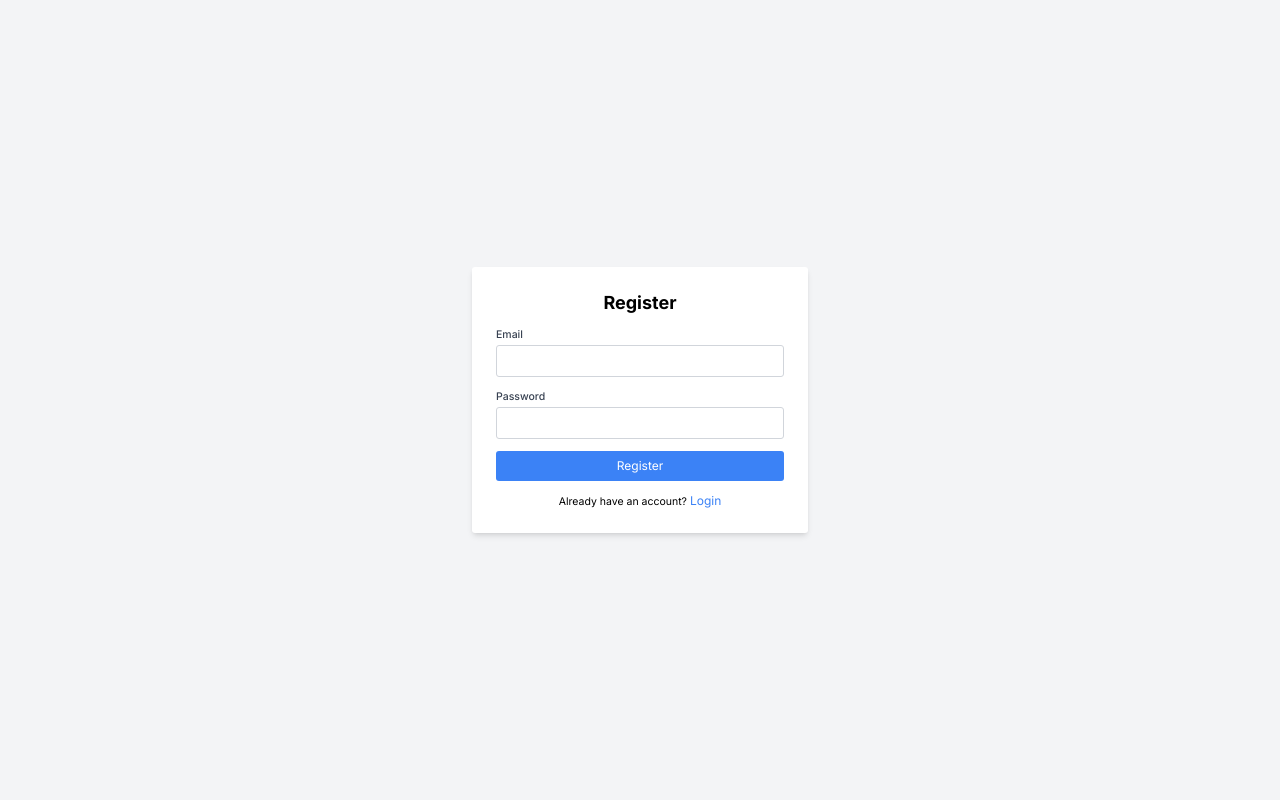
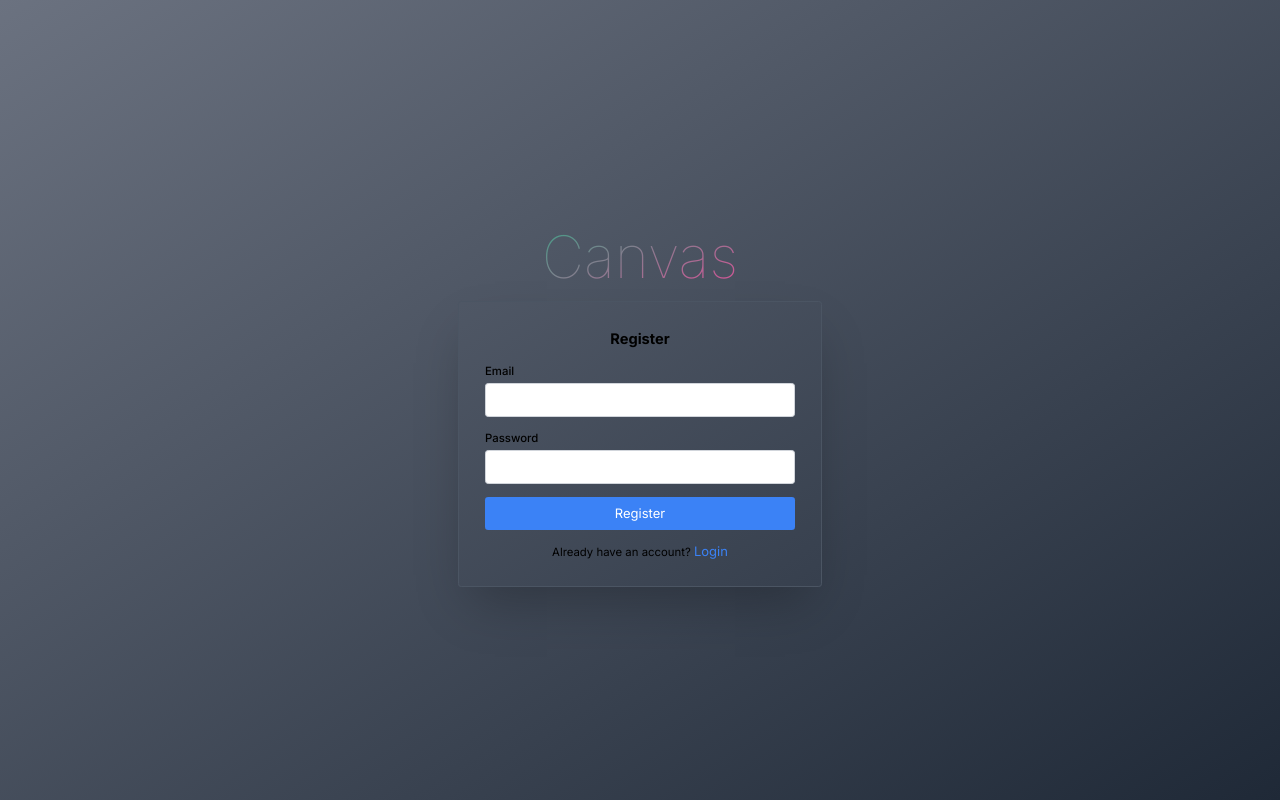
Before and after one commit to Dharmesh-Shimpi/canvas, a Next.js app: page /register in a window 1280 px wide. Built offline with nearby package versions, Linux system fonts and the light colour scheme.

Commit message:
ui update

```diff
--- a/src/app/canvas/page.js
+++ b/src/app/canvas/page.js
@@ -30,12 +30,14 @@ const Canvas = () => {
 	}, [setCanvas]);
 
 	return (
-		<div className='overflow-auto mx-0 flex flex-col bg-gradient-to-br from-gray-500 to-gray-800 h-full w-5/6 z-0 '>
-			<div className='flex flex-col items-start '>
+		<div className=' mx-0 flex z-0'>
+			<div className='flex flex-col items-start'>
 				<Sidebar />
-				<canvas
-					className='shadow-xl'
-					ref={ref}></canvas>
+				<div className='h-[500px] w-[800px] overflow-auto'>
+					<canvas
+						className='shadow-xl'
+						ref={ref}></canvas>
+				</div>
 			</div>
 		</div>
 	);
--- /dev/null
+++ b/src/app/components/Logo.js
@@ -0,0 +1,7 @@
+import css from './Logo.module.css';
+
+function Logo() {
+	return <p className={`font-thin ${css.text} ${css.customGradient}`}>Canvas</p>;
+}
+
+export default Logo;
--- a/src/app/components/Navbar.module.css
+++ b/src/app/components/Logo.module.css
@@ -2,13 +2,13 @@
 	background: linear-gradient(
 		to top left,
 		#7e5bef,
+		#fbbf24,
 		#ec4899,
-		#f43f5e,
-		#fbbf24,
-		#10b981
+		#10b981,
+		#f43f5e
 	);
 	background-size: 500% 500%;
-	animation: rotate-background 10s linear infinite;
+	animation: rotate-background 30s linear infinite;
 }
 
 @keyframes rotate-background {
@@ -16,13 +16,13 @@
 		background-position: 0% 0%;
 	}
 	25% {
-		background-position: 50% 50%;
+		background-position: 0% 100%;
 	}
 	50% {
 		background-position: 100% 100%;
 	}
 	75% {
-		background-position: 50% 50%;
+		background-position: 100% 0%;
 	}
 
 	100% {
@@ -36,7 +36,7 @@
 	background-clip: text;
 	-webkit-background-clip: text;
 	color: transparent;
-	margin-left: 2.25rem;
-	font-size: 3rem;
+	/* margin-left: 2.25rem; */
+	font-size: 4.5rem;
 	-webkit-font-smoothing: antialiased;
 }
--- a/src/app/components/Navbar.js
+++ b/src/app/components/Navbar.js
@@ -7,7 +7,7 @@ import { useCanvas } from '../../context/canvasContext';
 import ScreenRecorder from './screenRecorder';
 import CIcon from '@coreui/icons-react';
 import { cilAccountLogout } from '@coreui/icons';
-import css from './Navbar.module.css';
+import Logo from './Logo';
 
 const Navbar = () => {
 	const router = useRouter();
@@ -20,9 +20,9 @@ const Navbar = () => {
 	};
 
 	return (
-		<nav className='flex flex-row justify-between items-center bg-gradient-to-tr from-gray-500 to-gray-800 text-white w-full h-20 z-10 drop-shadow-2xl '>
-			<p className={`font-thin ${css.text} ${css.customGradient}`}>Canvas</p>
-
+		<nav className='flex justify-center items-center bg-gradient-to-tr from-gray-500 to-gray-800 text-white w-full h-20 z-10 drop-shadow-2xl '>
+			<div className='flex flex-row justify-between items-center  text-white w-5/6 min-w h-20'>
+				<Logo />
 				<div className='flex flex-row w-120 mr-9 text-white'>
 					<ScreenRecorder />
 					<Image canvas={canvas} />
@@ -36,6 +36,7 @@ const Navbar = () => {
 						Sign Out
 					</button>
 				</div>
+			</div>
 		</nav>
 	);
 };
--- a/src/app/components/gallery.js
+++ b/src/app/components/gallery.js
@@ -6,7 +6,7 @@ import { useCanvas } from '@/context/canvasContext';
 import CIcon from '@coreui/icons-react';
 import { cilImage } from '@coreui/icons';
 
-const POLL_INTERVAL = 5000;
+const POLL_INTERVAL = 1000;
 
 const Gallery = () => {
 	const [images, setImages] = useState([]);
@@ -44,31 +44,30 @@ const Gallery = () => {
 		}
 	};
 
+
 	return (
-		<div className='flex justify-start flex-col w-1/6 items-center bg-gray-500 shadow-xl'>
-			<div className='flex flex-row justify-start items-end drop-shadow-md py-5 h-30 w-5/6 z-10'>
+		<div className='container flex justify-start flex-col h-full w-[200px] items-center bg-gray-500 shadow-xl m-5 rounded-xl'>
+			<div className='flex flex-row justify-center items-end drop-shadow-md py-5 z-10 mx-5'>
 				<CIcon
-					className='h-6 mx-2'
+					className='h-6'
 					icon={cilImage}
 				/>
-				<h2 className=' text-base'>Images</h2>
+				<h2 className=' text-base mx-2'>Images</h2>
 			</div>
-			<div className=' overflow-auto flex flex-col justify-start items-center relative pt-5 z-0'>
 			{loading && <Loading />}
 			{error && <p>Error loading uploads</p>}
-				{images.length > 0 ? (
-					images.map((upload) => (
+			<div className=' overflow-auto flex flex-col justify-start items-center relative z-0'>
+				{!loading && images.length > 0
+					? images.map((upload) => (
 							<img
 								key={upload.id}
 								src={upload.url}
 								alt={`Upload ${upload.id}`}
-							className='w-5/6 rounded-lg shadow-lg m-2 cursor-pointer'
+								className='w-11/12 rounded-lg shadow-lg m-2 cursor-pointer'
 								onClick={(e) => handleImageClick(e, upload.url)}
 							/>
 					  ))
-				) : (
-					<p>Add Images</p>
-				)}
+					: !loading && <p className='m-5'>Upload Images to show here!!</p>}
 			</div>
 		</div>
 	);
--- a/src/app/globals.css
+++ b/src/app/globals.css
@@ -17,7 +17,7 @@
 }
 
 * {
-  font-size: 12px;
+  font-size: 13px;
 }
 
 body {
--- a/src/app/login/page.js
+++ b/src/app/login/page.js
@@ -5,6 +5,7 @@ import { useRouter } from 'next/navigation';
 import { signIn } from 'next-auth/react';
 import Link from 'next/link';
 import Loading from '../components/loading';
+import Logo from '../components/Logo';
 
 export default function LoginPage() {
 	const [email, setEmail] = useState('');
@@ -15,7 +16,7 @@ export default function LoginPage() {
 	const handleLogin = async (e) => {
 		e.preventDefault();
 		setLoading(true);
-		console.log('button pressed')
+		console.log('button pressed');
 		const result = await signIn('credentials', {
 			redirect: false,
 			email,
@@ -25,7 +26,6 @@ export default function LoginPage() {
 		setLoading(false);
 
 		if (result.ok) {
-
 			router.push('/');
 		} else {
 			alert('Login failed');
@@ -33,25 +33,27 @@ export default function LoginPage() {
 	};
 
 	return (
-		<div className='flex justify-center items-center h-screen w-screen bg-gray-100'>
-			<div className='w-full max-w-md p-8 space-y-4 bg-white rounded 		shadow-md'>
-				<h2 className='text-2xl font-bold text-center'>Login</h2>
+		<div className='flex flex-col justify-center items-center h-screen w-screen bg-gradient-to-br from-gray-500 to-gray-800 relative'>
+			<div className='relative top-0'>
+				<Logo />
+			</div>
+
+			<div className='w-full max-w-md p-8 space-y-4 border-gray-600 border rounded shadow-2xl'>
+				<h2 className='text-lg font-bold text-center'>Login</h2>
 				<form
 					onSubmit={handleLogin}
 					className='space-y-4'>
 					<div>
-						<label className='block text-sm font-medium text-gray-700'>Email</label>
+						<label className='block text-sm font-medium '>Email</label>
 						<input
 							type='email'
 							value={email}
 							onChange={(e) => setEmail(e.target.value)}
-							className='block w-full p-2 mt-1 border border-gray-300 rounded text-black'
+							className='block w-full p-2 mt-1 border border-gray-200 rounded text-black'
 						/>
 					</div>
 					<div>
-						<label className='block text-sm font-medium text-gray-700'>
-							Password
-						</label>
+						<label className='block text-sm font-medium '>Password</label>
 						<input
 							type='password'
 							value={password}
@@ -67,7 +69,7 @@ export default function LoginPage() {
 					</button>
 				</form>
 				<div className='text-center'>
-					<p className='text-sm text-black'>
+					<p className='text-sm'>
 						Don't have an account?{' '}
 						<Link
 							href='/register'
--- a/src/app/page.js
+++ b/src/app/page.js
@@ -24,16 +24,22 @@ export default function Home() {
 	}, [status, session, router]);
 
 	if (status === 'loading') {
-		return <Loading />;
+		return (
+			<main className=' flex justify-center items-center h-screen w-screen'>
+				<Loading />
+			</main>
+		);
 	}
 
 	return (
 		<main className=' flex flex-col h-screen w-screen'>
 			<CanvasProvider>
 				<Navbar />
-				<div className='flex flex-row  h-full w-full'>
-					<Gallery />
-					<Canvas />
+				<div className='overflow-auto flex justify-center items-center h-full w-full bg-gradient-to-br from-gray-500 to-gray-800'>
+					<div className=' flex flex-row max-h-full max-w-full'>
+						<Gallery />
+						<Canvas />
+					</div>
 				</div>
 			</CanvasProvider>
 		</main>
--- a/src/app/register/page.js
+++ b/src/app/register/page.js
@@ -5,6 +5,7 @@ import { useRouter } from 'next/navigation';
 import axios from 'axios';
 import Link from 'next/link';
 import Loading from '../components/loading';
+import Logo from '../components/Logo';
 
 export default function RegisterPage() {
 	const [email, setEmail] = useState('');
@@ -37,14 +38,18 @@ export default function RegisterPage() {
 	};
 
 	return (
-		<div className='flex justify-center items-center h-screen w-screen bg-gray-100'>
-			<div className='w-full max-w-md p-8 space-y-4 bg-white rounded shadow-md'>
-				<h2 className='text-2xl font-bold text-center'>Register</h2>
+		<div className='flex flex-col justify-center items-center h-screen w-screen bg-gradient-to-br from-gray-500 to-gray-800 relative'>
+			<div className='relative top-0'>
+				<Logo />
+			</div>
+
+			<div className='w-full max-w-md p-8 space-y-4 border-gray-600 border rounded shadow-2xl'>
+				<h2 className='text-lg font-bold text-center '>Register</h2>
 				<form
 					onSubmit={handleRegister}
 					className='space-y-4'>
 					<div>
-						<label className='block text-sm font-medium text-gray-700'>Email</label>
+						<label className='block text-sm font-medium '>Email</label>
 						<input
 							type='email'
 							value={email}
@@ -53,9 +58,7 @@ export default function RegisterPage() {
 						/>
 					</div>
 					<div>
-						<label className='block text-sm font-medium text-gray-700'>
-							Password
-						</label>
+						<label className='block text-sm font-medium '>Password</label>
 						<input
 							type='password'
 							value={password}
@@ -71,7 +74,7 @@ export default function RegisterPage() {
 					</button>
 				</form>
 				<div className='text-center'>
-					<p className='text-sm text-black'>
+					<p className='text-sm '>
 						Already have an account?{' '}
 						<Link
 							href='/login'
```
Lines whose indentation alone changed are shown as unchanged.
